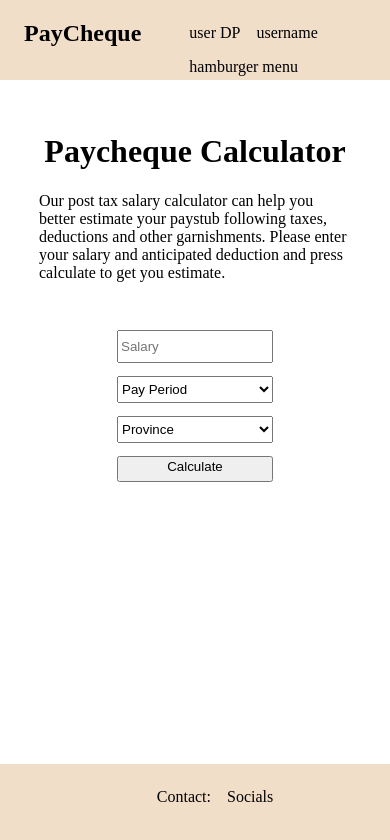
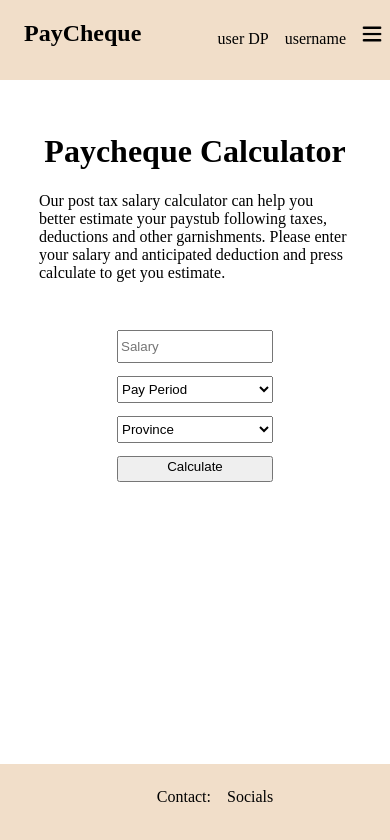
Before and after one commit to Jevaughn-W/Paycheque, a React (Create React App) app: page / in a window 390 px wide. Shown: the top 840 px of the page. Built offline with nearby package versions, Linux system fonts and the light colour scheme.

Commit message:
Add hamburger menu

```diff
--- a/src/components/navigation/index.jsx
+++ b/src/components/navigation/index.jsx
@@ -14,7 +14,7 @@ export default function NavigationBar() {
             username
           </li>
           <li>
-            hamburger menu
+            <img alt="Hamburger-menu" src='images/hamburger-menu.png' width="20px" height="20px"/>
           </li>
       </ul>
     </nav>
```
